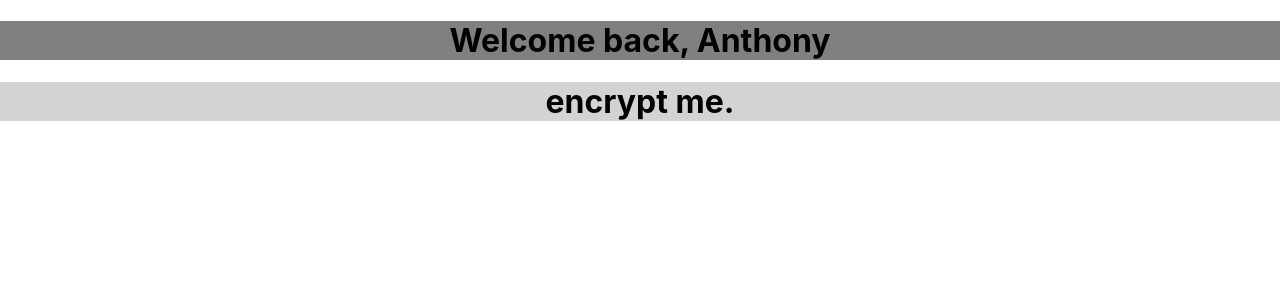
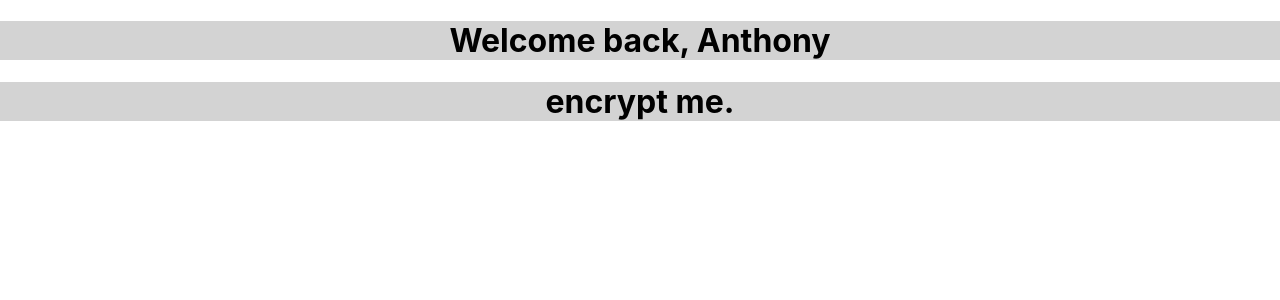
Before and after one commit to arn-foto/encrypt-me, a React (Create React App) app in the folder encrypt-me/: page / in a window 1280 px wide. Shown: the top 300 px of the page. Built offline with nearby package versions, Linux system fonts and the light colour scheme.

Commit message:
+ Update folder structure

```diff
--- a/encrypt-me/src/App.js
+++ b/encrypt-me/src/App.js
@@ -1,5 +1,5 @@
 import React from "react";
-import Header from "../src/components/Header";
+import Header from "./Header";
 import "./Css/App.css";
 import styled from "styled-components";
 import { BrowserRouter as Router, Switch, Route } from "react-router-dom";
--- a/encrypt-me/src/components/Header.js
+++ b/encrypt-me/src/Header/index.js
@@ -1,5 +1,6 @@
 import React from "react";
 import styled from "styled-components";
+import HeaderContainer from "../Header/styles";
 
 function Header() {
 	return (
@@ -12,7 +13,3 @@ function Header() {
 }
 
 export default Header;
-
-const HeaderContainer = styled.div`
-	background-color: grey;
-`;
--- /dev/null
+++ b/encrypt-me/src/Header/styles.js
@@ -0,0 +1,7 @@
+import styled from "styled-components";
+
+const HeaderContainer = styled.div`
+	background-color: lightgrey;
+`;
+
+export default HeaderContainer;
```
